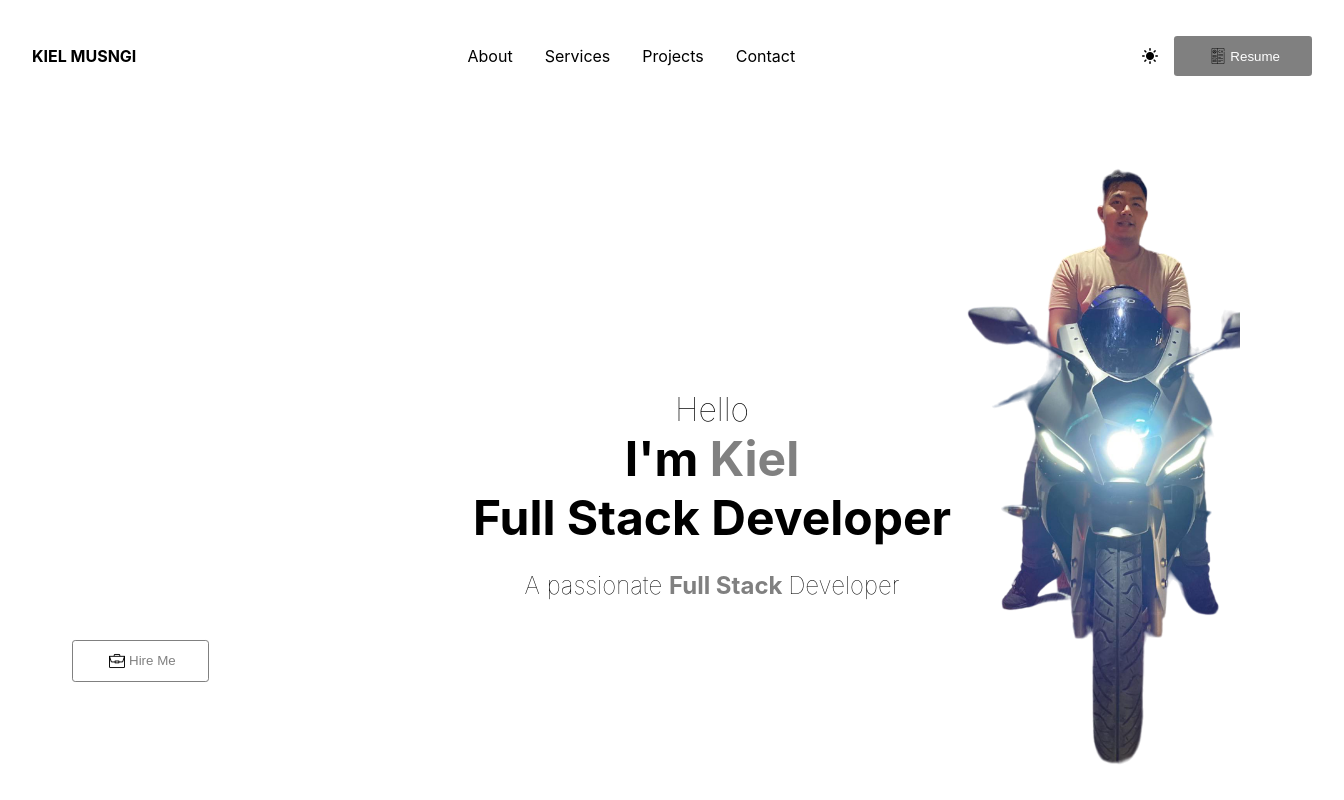
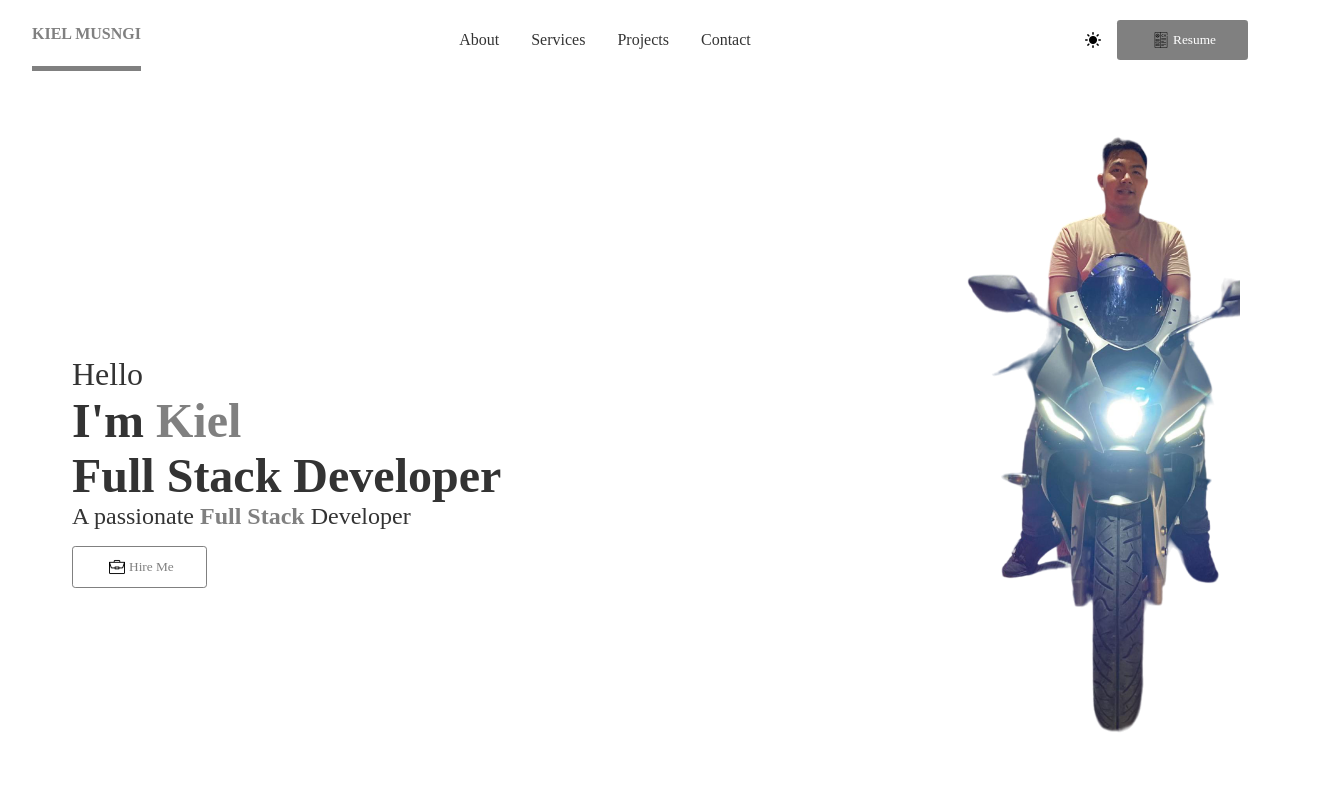
Before and after one commit to ckmusngi/my-portfolio, a React (Create React App) app: page / in a window 1280 px wide. Shown: the top 800 px of the page, 1344 px wide, since content can reach past the window. Built offline with nearby package versions, Linux system fonts and the light colour scheme.

Commit message:
fixed home page

```diff
--- a/public/index.html
+++ b/public/index.html
@@ -9,6 +9,7 @@
       name="description"
       content="Web site created using create-react-app"
     />
+    <link rel="stylesheet" href="./style.css" />
     <link rel="apple-touch-icon" href="%PUBLIC_URL%/logo192.png" />
     <!--
       manifest.json provides metadata used when your web app is installed on a
@@ -24,7 +25,7 @@
       work correctly both with client-side routing and a non-root public URL.
       Learn how to configure a non-root public URL by running `npm run build`.
     -->
-    <title>React App</title>
+    <title>MY PORTFOLIO</title>
   </head>
   <body>
     <noscript>You need to enable JavaScript to run this app.</noscript>
--- /dev/null
+++ b/public/style.css
@@ -0,0 +1,13 @@
+* {
+    margin: 0;
+    padding: 0;
+    box-sizing: border-box;
+    text-decoration: none;
+    background: transparent;
+    font-family: 'Poppins';
+}
+
+body {
+    overflow: hidden;
+    overflow-y: scroll;
+}
--- a/src/App.css
+++ b/src/App.css
@@ -1,38 +1,9 @@
-.App {
-  text-align: center;
+#dark {
+  background-color: #333;
+  color: #fff;
 }
 
-.App-logo {
-  height: 40vmin;
-  pointer-events: none;
+#light {
+  background-color: #fff;
+  color: #333;
 }
-
-@media (prefers-reduced-motion: no-preference) {
-  .App-logo {
-    animation: App-logo-spin infinite 20s linear;
-  }
-}
-
-.App-header {
-  background-color: #282c34;
-  min-height: 100vh;
-  display: flex;
-  flex-direction: column;
-  align-items: center;
-  justify-content: center;
-  font-size: calc(10px + 2vmin);
-  color: white;
-}
-
-.App-link {
-  color: #61dafb;
-}
-
-@keyframes App-logo-spin {
-  from {
-    transform: rotate(0deg);
-  }
-  to {
-    transform: rotate(360deg);
-  }
-}
```
